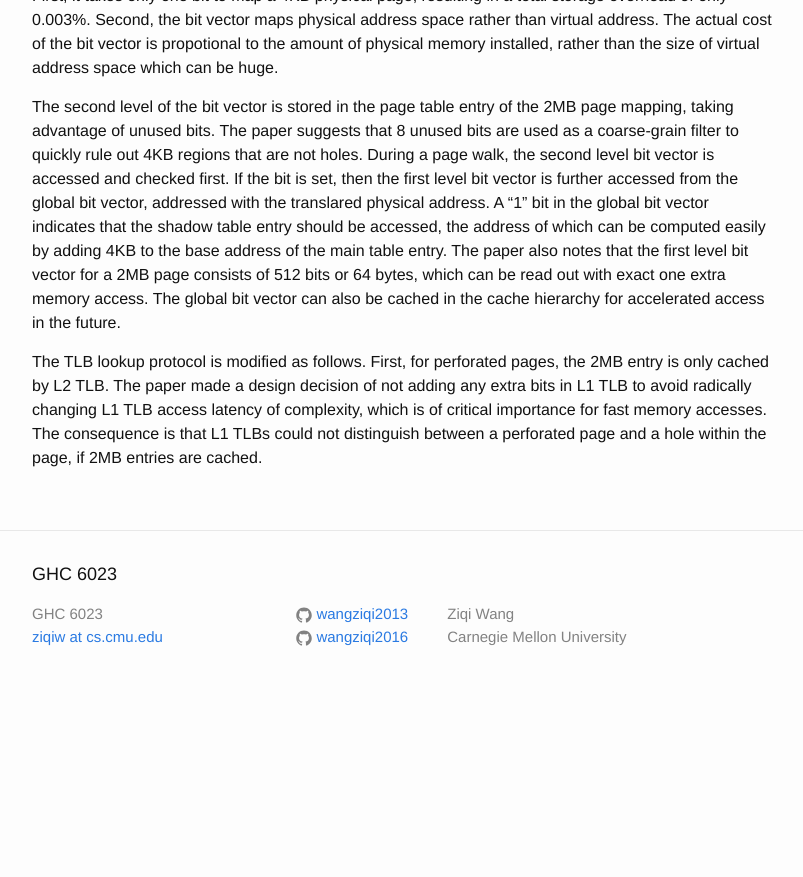
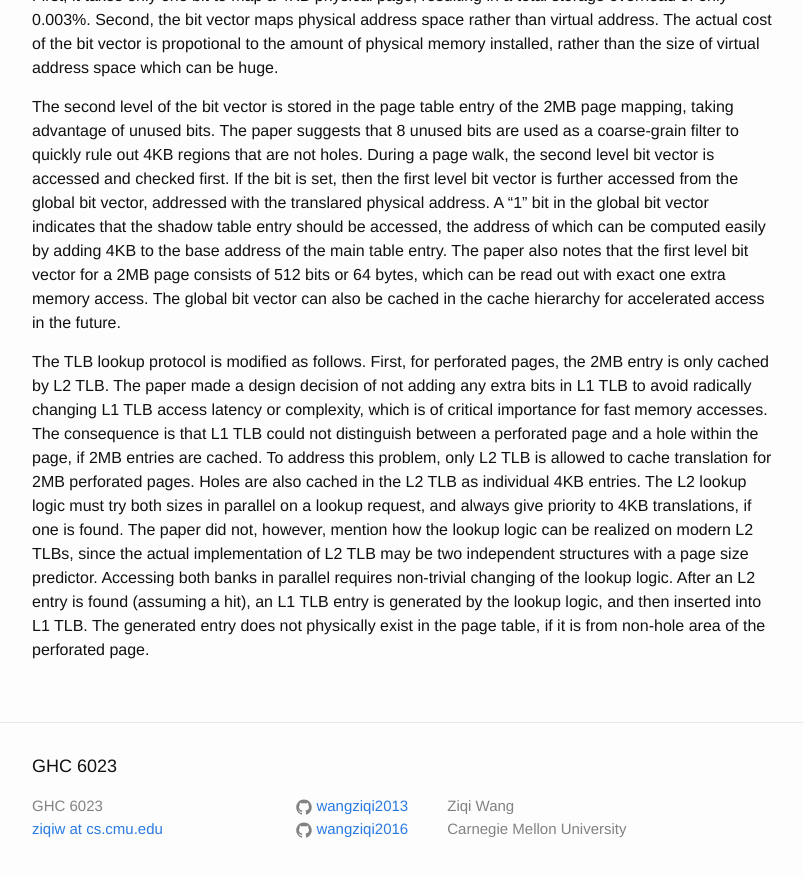
Before and after one commit to wangziqi2013/wangziqi2013.github.io, a Jekyll site: the page built from _posts/2020-06-05-perforated-page.markdown, in a window 1280 px wide and 900 px high, scrolled down 1777 px. Shown: the top 877 px of the window, without its empty margins (238-1041 px from the left). Built offline with Jekyll 4.4.1, drawn with Linux system fonts in a browser that asks for light colours; before the commit the page ends 2485 px from its top, so only the background shows below that.

Commit message:
Addding entry generation

```diff
--- a/_posts/2020-06-05-perforated-page.markdown
+++ b/_posts/2020-06-05-perforated-page.markdown
@@ -75,5 +75,12 @@ The global bit vector can also be cached in the cache hierarchy for accelerated
 
 The TLB lookup protocol is modified as follows. First, for perforated pages, the 2MB entry is only cached by L2 TLB.
 The paper made a design decision of not adding any extra bits in L1 TLB to avoid radically changing L1 TLB access
-latency of complexity, which is of critical importance for fast memory accesses. The consequence is that L1 TLBs could
-not distinguish between a perforated page and a hole within the page, if 2MB entries are cached.
+latency or complexity, which is of critical importance for fast memory accesses. The consequence is that L1 TLB could
+not distinguish between a perforated page and a hole within the page, if 2MB entries are cached. To address this problem,
+only L2 TLB is allowed to cache translation for 2MB perforated pages. Holes are also cached in the L2 TLB as individual
+4KB entries. The L2 lookup logic must try both sizes in parallel on a lookup request, and always give priority to 4KB
+translations, if one is found. The paper did not, however, mention how the lookup logic can be realized on modern L2 TLBs,
+since the actual implementation of L2 TLB may be two independent structures with a page size predictor. Accessing both
+banks in parallel requires non-trivial changing of the lookup logic. After an L2 entry is found (assuming a hit),
+an L1 TLB entry is generated by the lookup logic, and then inserted into L1 TLB. The generated entry does not physically
+exist in the page table, if it is from non-hole area of the perforated page.
```
